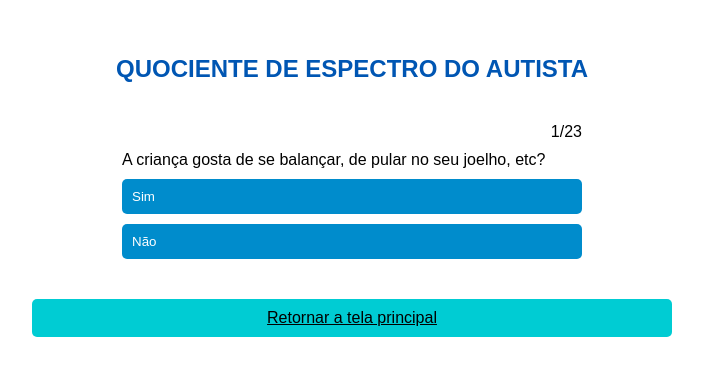
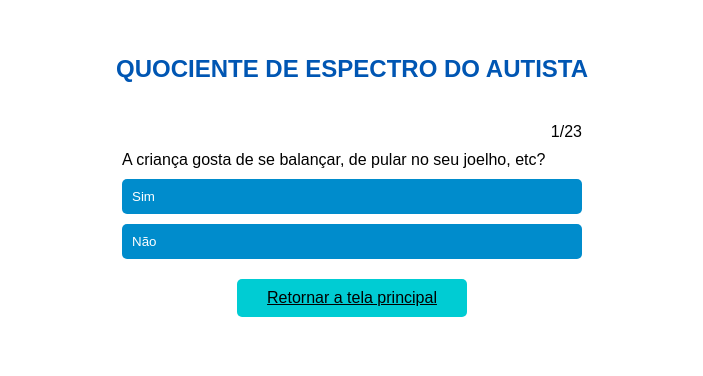
Before and after one commit to WIL010/InclusaoAzul, a plain HTML site: page assets/html/QUIZ.html in a window 1280 px wide. Shown: the part 204-580 px from the top of the page, without its empty margins (288-991 px from the left). Drawn offline with Linux system fonts and the light colour scheme.

Commit message:
20/05/2024. v2

```diff
--- a/assets/css/QUIZ.css
+++ b/assets/css/QUIZ.css
@@ -85,7 +85,8 @@
   width: 50%; /* Aumentei a largura para melhorar a usabilidade em dispositivos móveis */
   text-align: center;
   padding: 10px;
-    border: none; /* Removi a borda */
+  margin-top: 20px;
+  border: none;
   border-radius: 5px;
   cursor: pointer;
   background-color: #00ccd3;
--- a/assets/html/QUIZ.html
+++ b/assets/html/QUIZ.html
@@ -20,9 +20,9 @@
     <div class="finish">
       <span class="texto-final"></span> <button>Reiniciar</button>
     </div>
+    <div class="Home">
+      <a href="../html/HOME.html" class = "color-HOME"> Retornar a tela principal</a>
+    </div>
 </main>
-<div class="Home">
-  <a href="../html/HOME.html" class = "color-HOME"> Retornar a tela principal</a>
-</div>
 </body>
 </html>
```
Also changed, not shown: assets/html/CADASTRO.html (+1 -1 lines). Lines whose indentation alone changed are shown as unchanged.
